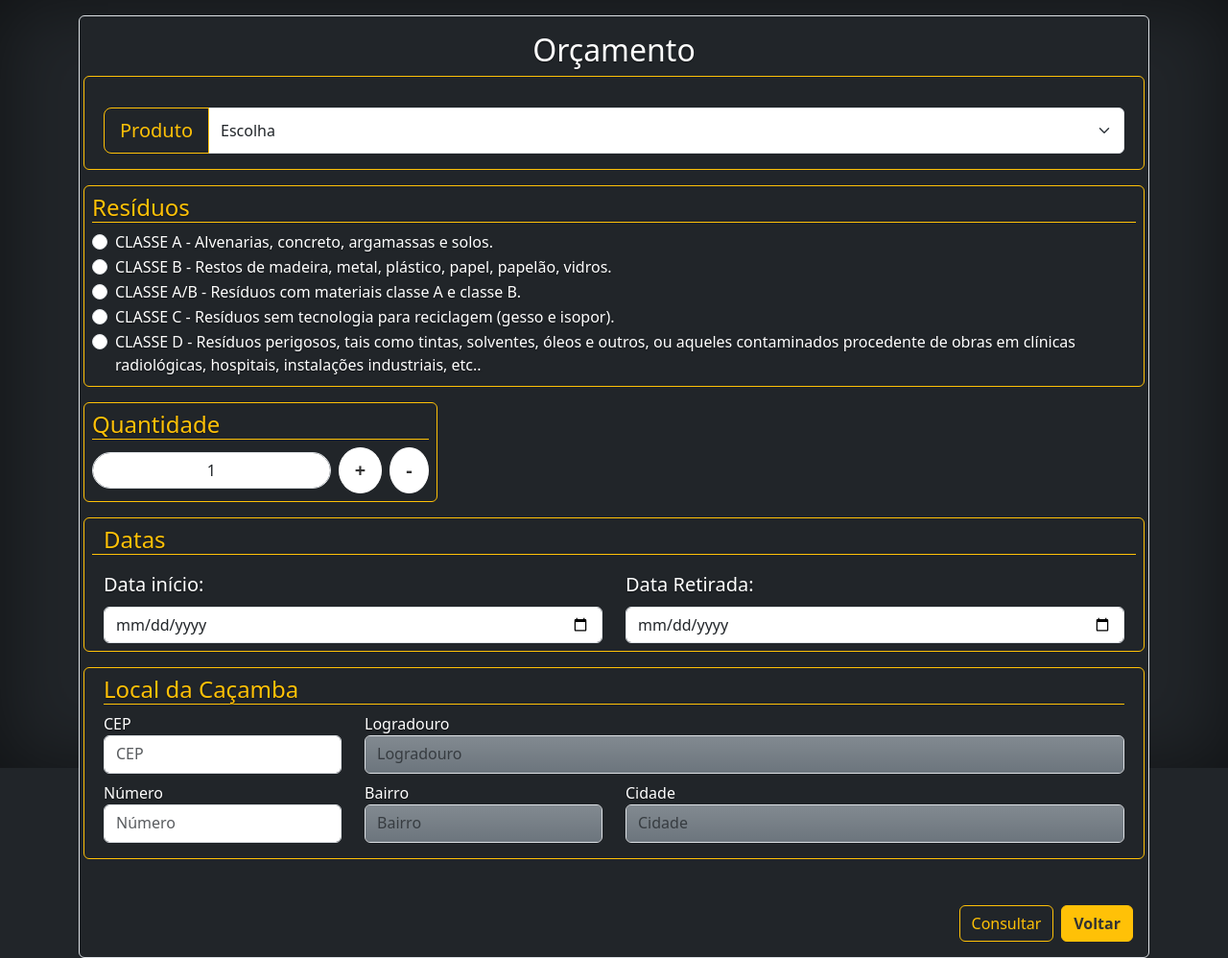
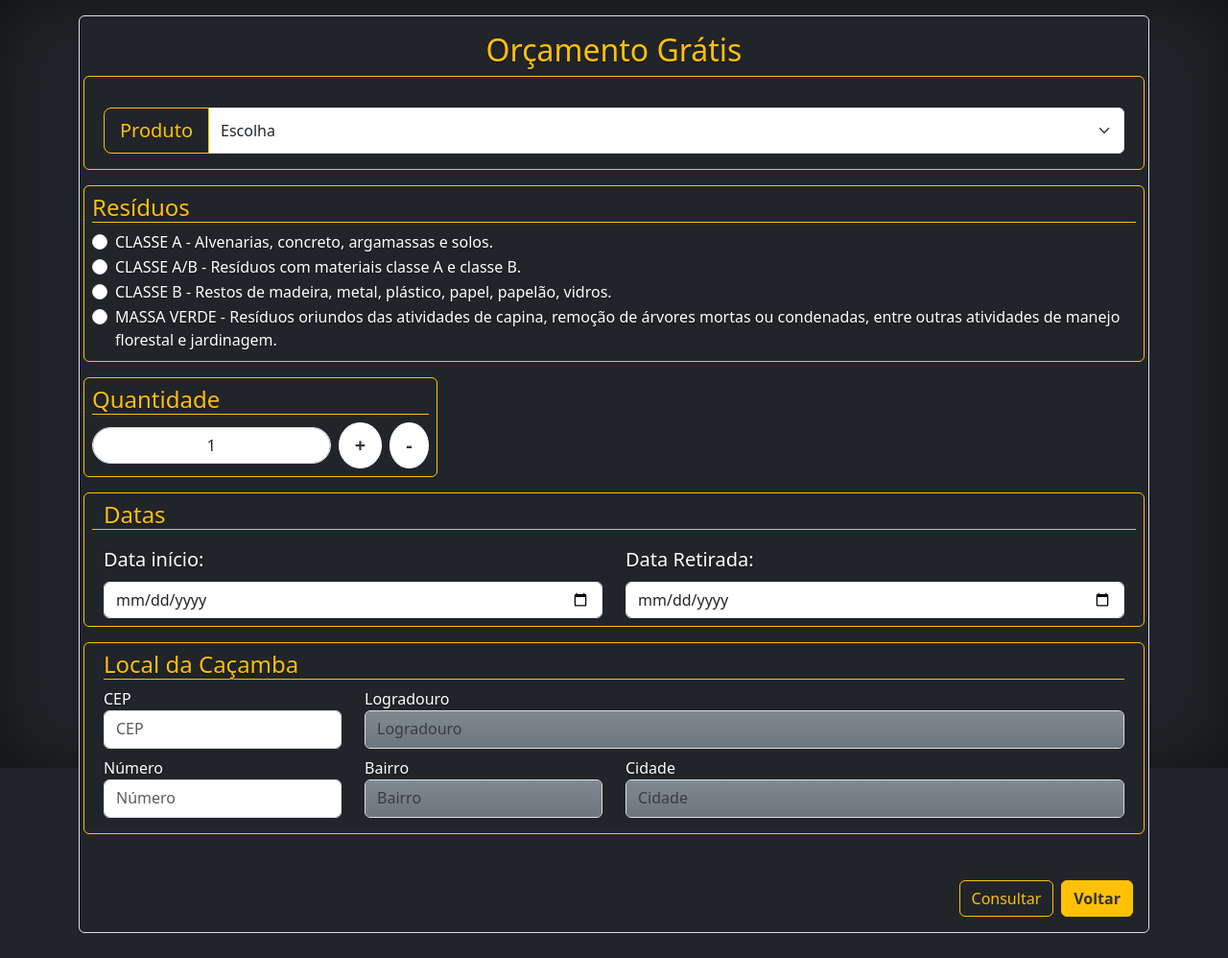
Before and after one commit to andreportol/app_cacambas, a Django app: template core/templates/orcamento.html in a window 1280 px wide. Shown: the whole page at 96% size. After the commit the page ends 972 px from the top, so only its background shows below. Run offline with Django 5.2, Linux system fonts and the light colour scheme; the template is opened without the code that fills it, so the values that code supplies are empty.

Commit message:
Atualização dos templates

```diff
--- a/core/templates/cadastro_usuario.html
+++ b/core/templates/cadastro_usuario.html
@@ -14,7 +14,7 @@
                     <label for="inputPassword5" class="form-label">Senha</label>
                     <input type="password" id="inputPassword5" class="form-control" aria-describedby="passwordHelpBlock">
                     <div id="passwordHelpBlock" class="form-text text-light">
-                        Sua senha deve ter entre 8 e 20 caracteres, conter letras e números, e não deve conter espaços, caracteres especiais ou emojis.
+                        Esqueceu sua senha.<a class="text-danger"> Clique aqui!</a>
                     </div>
                 </div>
                 <div class="d-flex justify-content-around col-lg-12 pt-4 mb-4">
--- a/core/templates/index.html
+++ b/core/templates/index.html
@@ -12,9 +12,6 @@
 
       <div class="collapse navbar-collapse" id="navbarSupportedContent">
         <ul class="navbar-nav me-auto mb-lg-0" aria-label="breadcrumb">
-          <li class="nav-item pt-3">
-            <a class="nav-link text-white" aria-current="page" href="#">Clientes</a>
-          </li>
           <li class="nav-item">
             <a class="nav-link text-white px-0" href="#">Transportadores</a>
           </li>
--- a/core/templates/orcamento.html
+++ b/core/templates/orcamento.html
@@ -38,7 +38,7 @@
         <div class="container pt-3">
             <form class="form-control text-bg-dark p-3" method="post" action="{% url 'core:resultado_orcamento' %}">
                 {% csrf_token %}
-                <h3 class=" fs-2 text-center">Orçamento</h3>
+                <h3 class=" fs-2 text-center text-warning">Orçamento Grátis</h3>
                 <div class="row pt-3 border border-warning rounded p-2">
                     <div class="col-lg-12">
                         <div class="input-group mb-2 pt-3">
@@ -67,29 +67,22 @@
                             </label>
                         </div>
                         <div class="form-check">
-                            <input name="tipo_residuo" class="form-check-input" type="radio" value="classe_B" id="flexCheck_B">
-                            <label class="form-check-label" for="flexCheck_B">
-                                CLASSE B - Restos de madeira, metal, plástico, papel, papelão, vidros.
-                            </label>
-                        </div>
-                        <div class="form-check">
                             <input name="tipo_residuo"class="form-check-input" type="radio" value="classe_A/B" id="flexCheck_AB">
                             <label class="form-check-label" for="flexCheck_AB">
                                 CLASSE A/B - Resíduos com materiais classe A e classe B.
                             </label>
                         </div>
-
                         <div class="form-check">
-                            <input name="tipo_residuo" class="form-check-input" type="radio" value="classe_C" id="flexCheck_C">
-                            <label class="form-check-label" for="flexCheck_C">
-                                CLASSE C - Resíduos sem tecnologia para reciclagem (gesso e isopor).
+                            <input name="tipo_residuo" class="form-check-input" type="radio" value="classe_B" id="flexCheck_B">
+                            <label class="form-check-label" for="flexCheck_B">
+                                CLASSE B - Restos de madeira, metal, plástico, papel, papelão, vidros.
                             </label>
                         </div>
 
                         <div class="form-check">
                             <input name="tipo_residuo" class="form-check-input" type="radio" value="classe_D" id="flexCheck_D">
                             <label class="form-check-label" for="flexCheck_D">
-                                CLASSE D - Resíduos perigosos, tais como tintas, solventes, óleos e outros, ou aqueles contaminados procedente de obras em clínicas radiológicas, hospitais, instalações industriais, etc..
+                                MASSA VERDE - Resíduos oriundos das atividades de capina, remoção de árvores mortas ou condenadas, entre outras atividades de manejo florestal e jardinagem.
                             </label>
                         </div>
                     </div>
```
